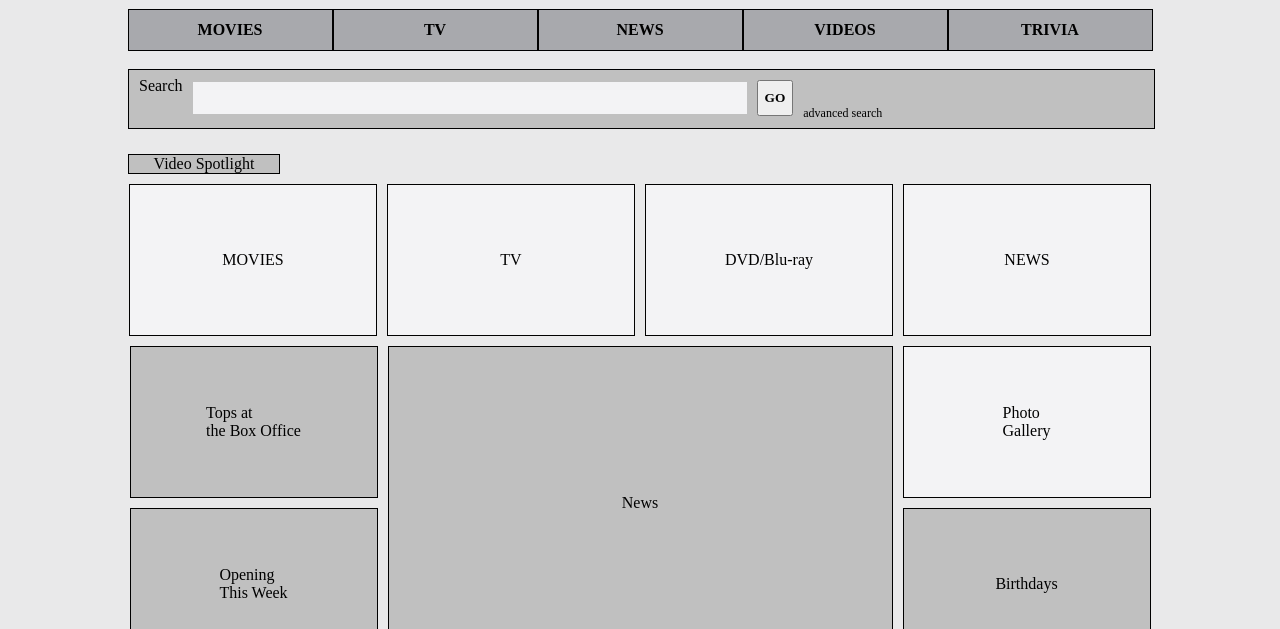
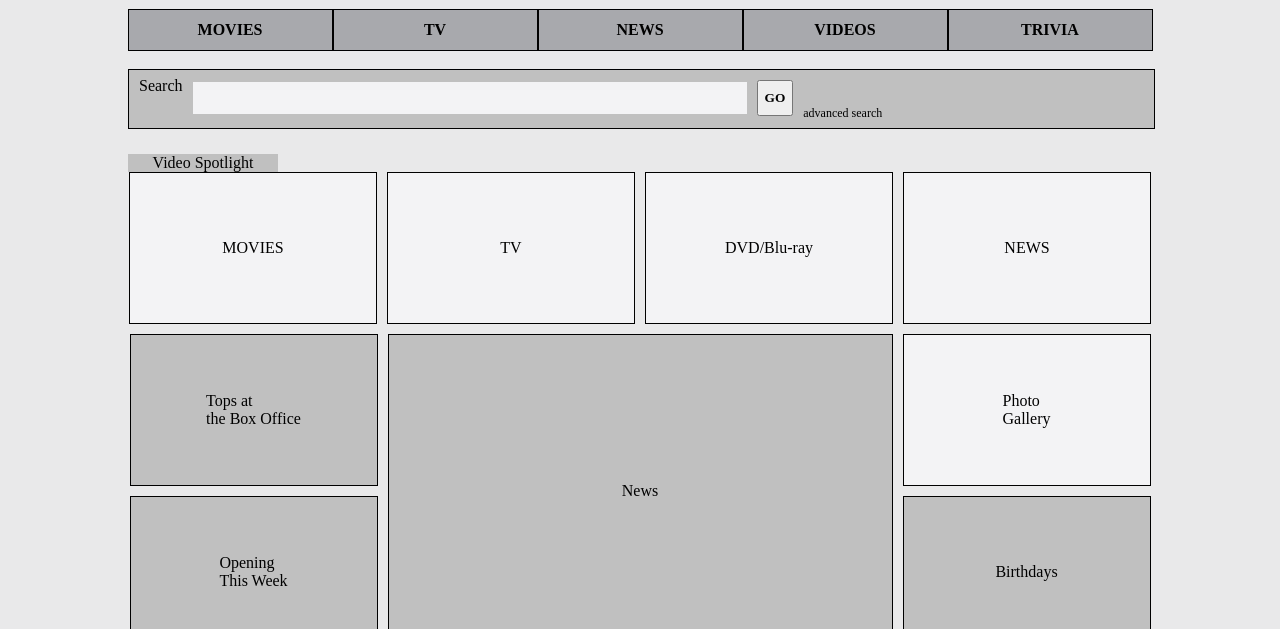
Before and after one commit to N1K003/cursor-hw2.2-markup, a plain HTML site: page index.html in a window 1280 px wide. Shown: the part 171-800 px from the top of the page. Drawn offline with Linux system fonts and the light colour scheme.

Commit message:
It's done

```diff
--- a/css/style.scss
+++ b/css/style.scss
@@ -140,11 +140,17 @@ a:link, a:hover, a:visited, a:active {
     width: $default-container-width;
     margin-bottom: $default-container-margin-bottom;
     .spotlight {
-      width: 150px;
-      height: 100%;
-      margin-left: $default-left-margin;
-      border: $default-item-border;
-      background: $semi-dark-gray;
+      margin-bottom: 0;
+      .spotlight-item {
+        width: 150px;
+        height: 100%;
+        margin-left: $default-left-margin;
+        border: none;
+        background: $semi-dark-gray;
+      }
+    }
+    .after-spotlight {
+      margin-top: 0px;
     }
     .main-block {
       display: flex;
--- a/index.html
+++ b/index.html
@@ -38,10 +38,10 @@
         </form>
     </div>
     <div class="element main">
-        <div class="element">
-            <a href="#" class="spotlight text-center">Video Spotlight</a>
+        <div class="element spotlight">
+            <a href="#" class="spotlight-item text-center">Video Spotlight</a>
         </div>
-        <div class="element main-block">
+        <div class="element main-block after-spotlight">
             <a href="" class="item text-center">MOVIES</a>
             <a href="" class="item text-center">TV</a>
             <a href="" class="item text-center">DVD/Blu-ray</a>
```
Also changed, not shown: css/style.css.
